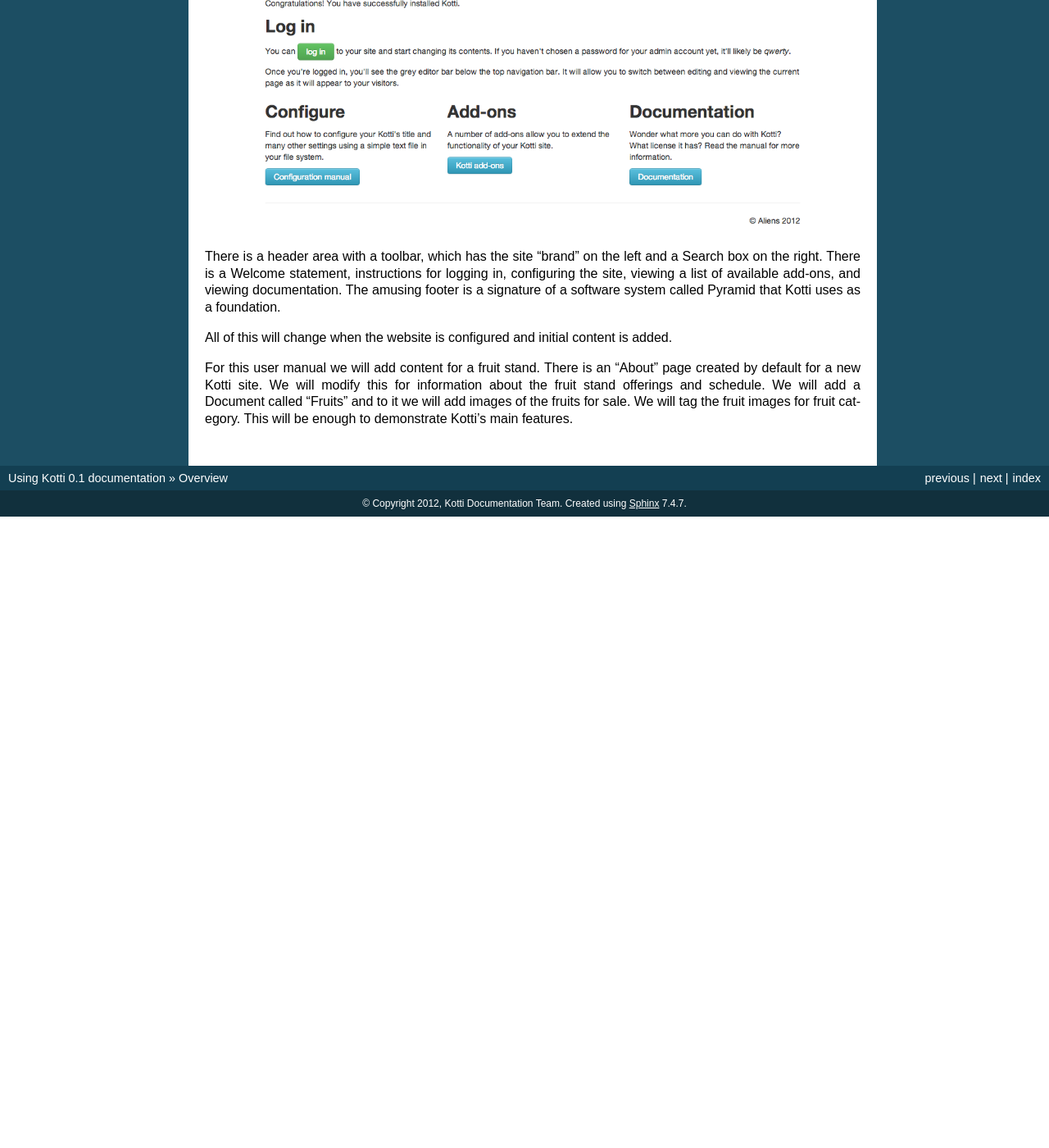
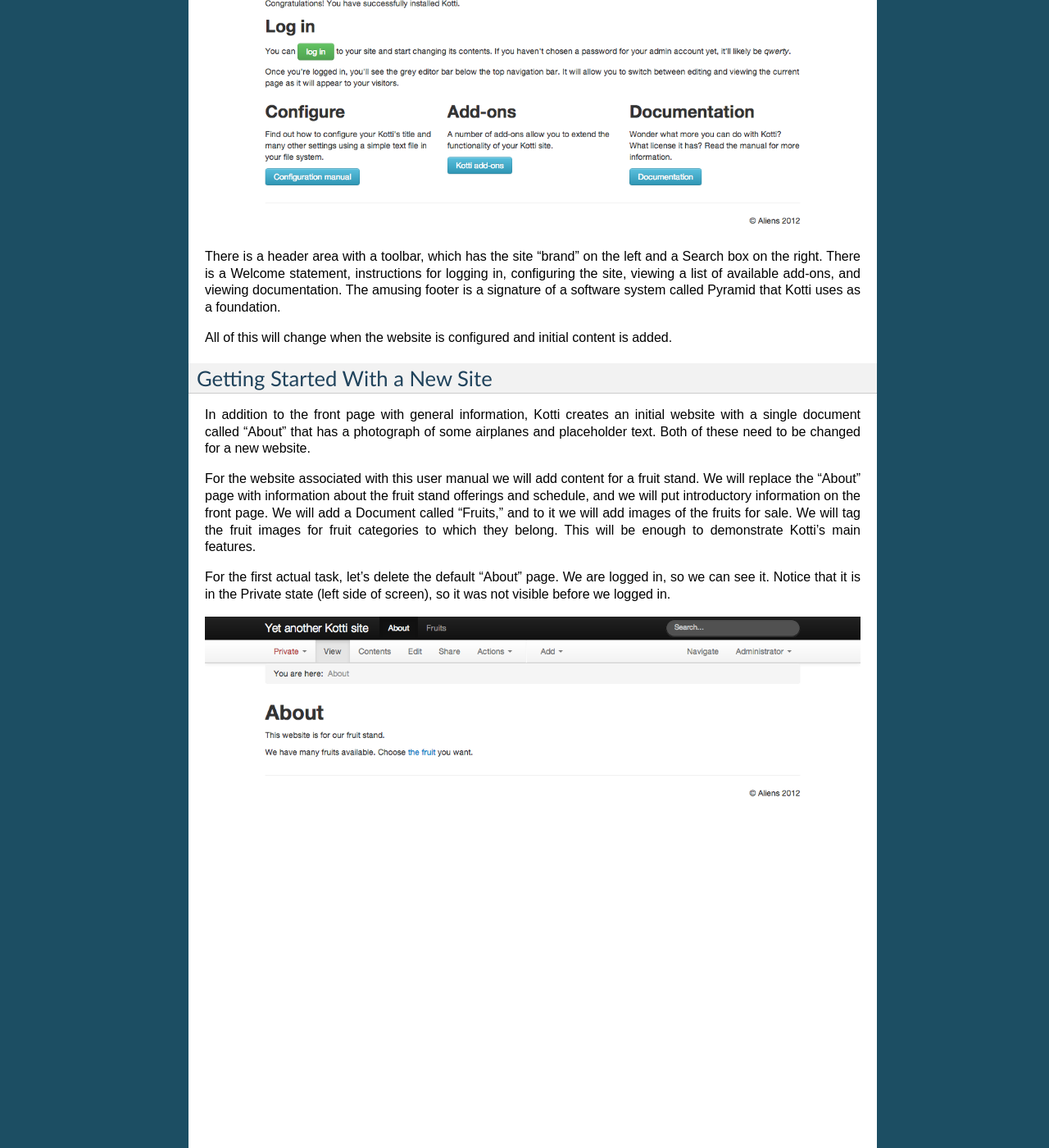
Before and after one commit to Kotti/kotti_user_manual, a Sphinx documentation site: the page built from docs/introduction/overview.rst, in a window 1280 px wide and 1400 px high, scrolled down 887 px. Shown: the whole window at 82% size. Built offline with Sphinx 7.4.7, drawn with Linux system fonts in a browser that asks for light colours; before the commit the page ends 1517 px from its top, so only the background shows below that; some of the changed text lies outside the part shown.

Commit message:
Added a Getting Started with a new site section to the introduction/overview, and put the needed screen capture calls in the script.

```diff
--- a/docs/introduction/overview.rst
+++ b/docs/introduction/overview.rst
@@ -57,9 +57,34 @@
 All of this will change when the website is configured and initial content is
 added.
 
-For this user manual we will add content for a fruit stand. There is an "About"
-page created by default for a new Kotti site. We will modify this for
-information about the fruit stand offerings and schedule. We will add a
-Document called "Fruits" and to it we will add images of the fruits for sale.
-We will tag the fruit images for fruit category. This will be enough to
-demonstrate Kotti's main features.
+Getting Started With a New Site
+-------------------------------
+
+In addition to the front page with general information, Kotti creates an
+initial website with a single document called "About" that has a photograph of
+some airplanes and placeholder text. Both of these need to be changed for a new
+website.
+
+For the website associated with this user manual we will add content for a
+fruit stand.  We will replace the "About" page with information about the fruit
+stand offerings and schedule, and we will put introductory information on the
+front page. We will add a Document called "Fruits," and to it we will add
+images of the fruits for sale.  We will tag the fruit images for fruit
+categories to which they belong.  This will be enough to demonstrate Kotti's
+main features.
+
+For the first actual task, let's delete the default "About" page. We are logged
+in, so we can see it. Notice that it is in the Private state (left side of
+screen), so it was not visible before we logged in.
+
+.. Image:: ../images/default_about.png
+
+Now that we have it in view, we have certain actions available via the
+"Actions" pull-down menu, one of which is "Delete":
+
+.. Image:: ../images/default_about_actions_menu.png
+
+When we click the "Actions" menu, and the "Delete" choice, we get a
+confirmation page:
+
+.. Image:: ../images/default_about_delete_confirmation.png
--- a/docs/introduction/users_and_roles.rst
+++ b/docs/introduction/users_and_roles.rst
@@ -21,6 +21,12 @@
 one person will be adding content, that user will be the Admin user. The Admin
 user has full rights to do anything to the website. For our fruit stand
 website, we will only need the Admin user account.
+
+Let's log in by clicking the Log In button on the default Kotti website's front
+page. That takes us to a page with the web address "/login" (which would be on
+the end of the base web address, e.g., "http://www.example.com/login").
+
+.. Image:: ../images/logging_in.png
 
 .. Note:: You need to be logged in to see Add, Edit, and other forms, and you
           need rights as either the Admin user or a user with a role given Edit
```
Also changed, not shown: docs/images/default_about.png (added), docs/images/default_about_actions_menu.png (added), docs/images/default_about_delete_confirmation.png (added), docs/images/editor_bar.png, docs/images/fruits_view.png, docs/images/logged_in.png, docs/images/logging_in.png (added), 1 other file.
